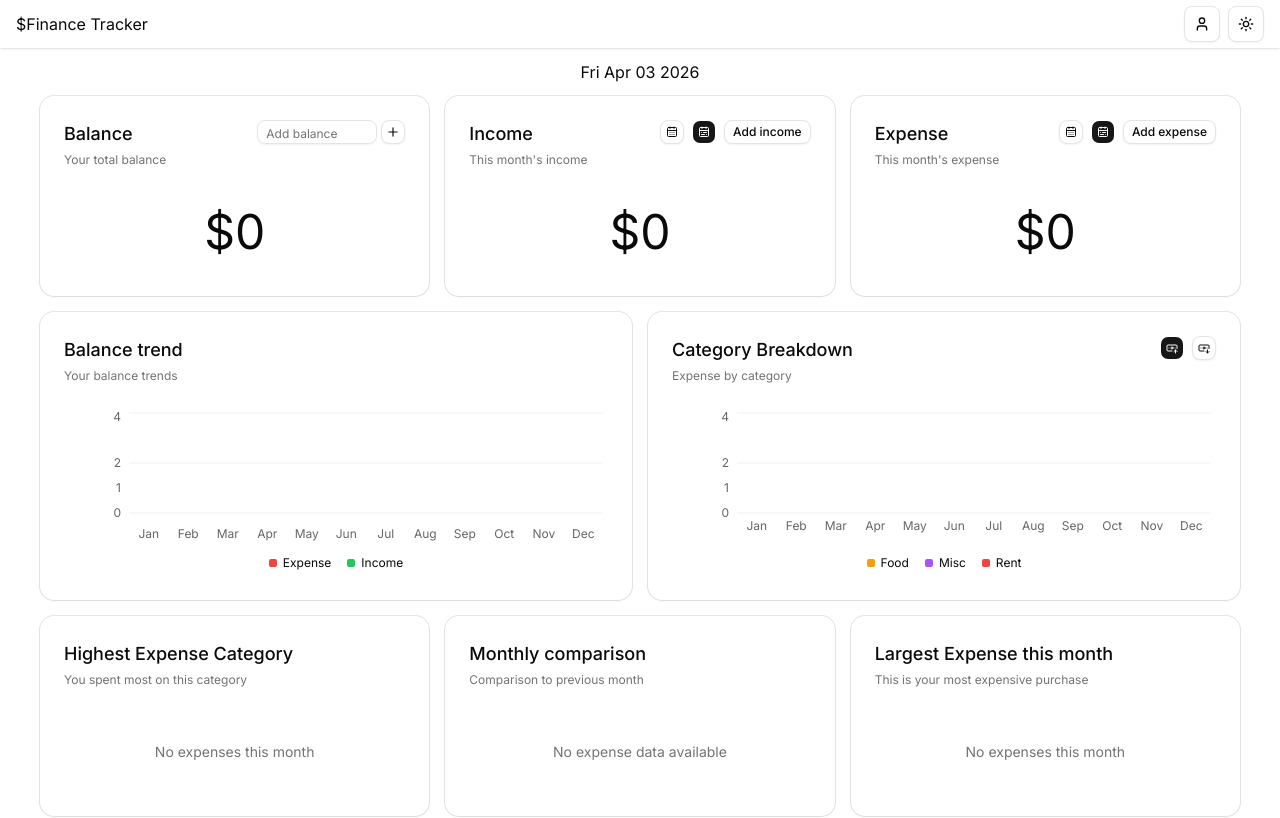
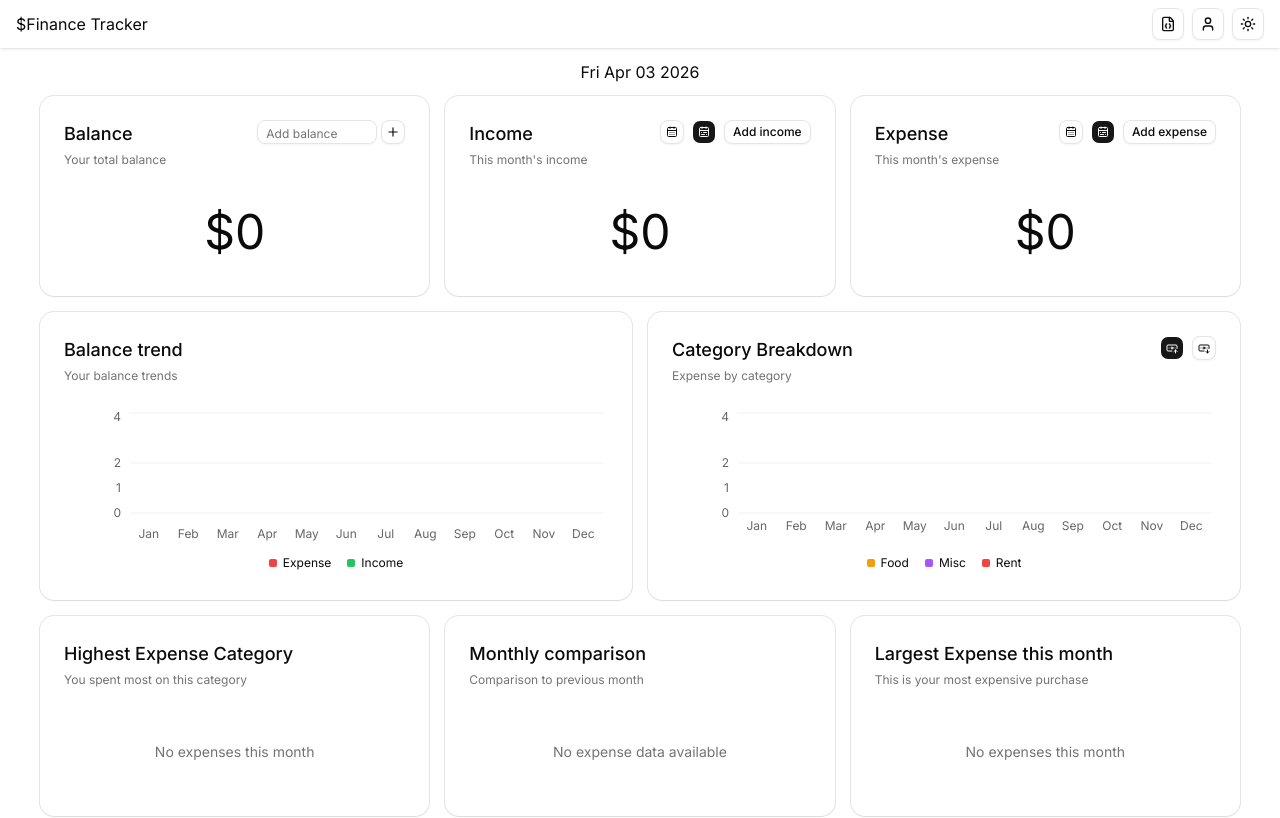
Before and after one commit to darshan03s/finance_tracker, a Next.js app: page / in a window 1280 px wide. Shown: the top 818 px of the page. Built offline with nearby package versions, Linux system fonts and the light colour scheme.

Commit message:
feat: add data management dropdown to header with export/import/reset options

```diff
--- a/components/header/header.tsx
+++ b/components/header/header.tsx
@@ -1,6 +1,7 @@
 import Link from 'next/link';
 import { ModeToggle } from './mode-toggle';
 import UserAdminToggle from './user-admin-toggle';
+import ManageData from './manage-data';
 
 const Header = () => {
   return (
@@ -9,6 +10,7 @@ const Header = () => {
         <Link href={'/'}>$Finance Tracker</Link>
       </div>
       <div className="header-right flex items-center gap-2">
+        <ManageData />
         <UserAdminToggle />
         <ModeToggle />
       </div>
--- /dev/null
+++ b/components/header/manage-data.tsx
@@ -0,0 +1,27 @@
+import {
+  DropdownMenu,
+  DropdownMenuContent,
+  DropdownMenuItem,
+  DropdownMenuTrigger
+} from '@/components/ui/dropdown-menu';
+import { Button } from '../ui/button';
+import { FileBraces } from 'lucide-react';
+
+const ManageData = () => {
+  return (
+    <DropdownMenu>
+      <DropdownMenuTrigger asChild>
+        <Button variant="outline" size={'icon-sm'}>
+          <FileBraces />
+        </Button>
+      </DropdownMenuTrigger>
+      <DropdownMenuContent align="end">
+        <DropdownMenuItem>Export data</DropdownMenuItem>
+        <DropdownMenuItem>Import data</DropdownMenuItem>
+        <DropdownMenuItem>Reset data</DropdownMenuItem>
+      </DropdownMenuContent>
+    </DropdownMenu>
+  );
+};
+
+export default ManageData;
--- a/components/header/mode-toggle.tsx
+++ b/components/header/mode-toggle.tsx
@@ -17,7 +17,7 @@ export function ModeToggle() {
   return (
     <DropdownMenu>
       <DropdownMenuTrigger asChild>
-        <Button variant="outline" size="icon">
+        <Button variant="outline" size="icon-sm">
           <Sun className="h-[1.2rem] w-[1.2rem] scale-100 rotate-0 transition-all dark:scale-0 dark:-rotate-90" />
           <Moon className="absolute h-[1.2rem] w-[1.2rem] scale-0 rotate-90 transition-all dark:scale-100 dark:rotate-0" />
           <span className="sr-only">Toggle theme</span>
--- a/components/header/user-admin-toggle.tsx
+++ b/components/header/user-admin-toggle.tsx
@@ -16,7 +16,7 @@ const UserAdminToggle = () => {
   return (
     <DropdownMenu>
       <DropdownMenuTrigger asChild>
-        <Button variant="outline" size="icon">
+        <Button variant="outline" size="icon-sm">
           {role === 'user' ? (
             <User className="h-[1.2rem] w-[1.2rem]" />
           ) : (
```
